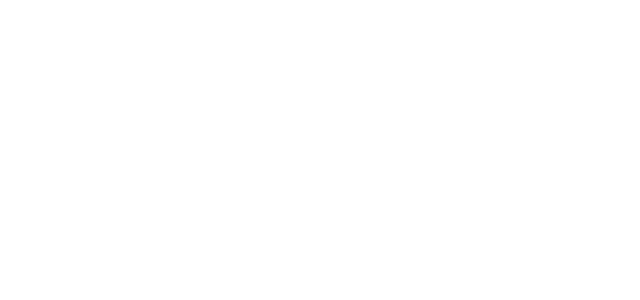
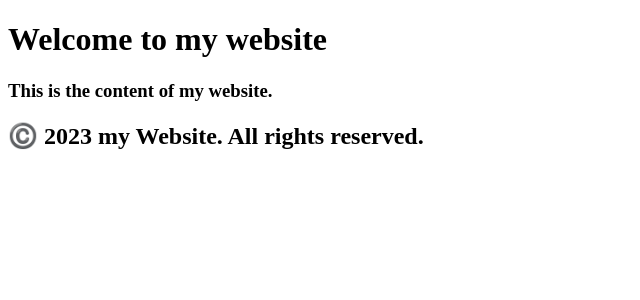
Before and after one commit to acciojob/page-layout-SwapnilYC, a React app: page / in a window 1280 px wide. Shown: the top 300 px of the page, without its empty margins (0-640 px from the left). Built offline with nearby package versions, Linux system fonts and the light colour scheme.

Commit message:
first commit

```diff
--- a/src/components/App.js
+++ b/src/components/App.js
@@ -1,11 +1,22 @@
 
 import React from "react";
 import './../styles/App.css';
+import Header from './Header'
+import Content from './Content'
+import Footer from './Footer'
+
 
 const App = () => {
+  let x = "Welcome to my website"
+  let y = "This is the content of my website."
+  let z = "©️ 2023 my Website. All rights reserved."
   return (
     <div>
         {/* Do not remove the main div */}
+        <Header header={x}/>
+        <Content content={y}/>
+        <Footer footer={z}/>
+
     </div>
   )
 }
--- /dev/null
+++ b/src/components/Content.js
@@ -0,0 +1,8 @@
+import React from "react";
+import ReactDOM from "react-dom";
+
+function Content({content}){
+return <h3>{content}</h3>
+}
+
+export default Content;
--- /dev/null
+++ b/src/components/Footer.js
@@ -0,0 +1,8 @@
+import React from "react";
+import ReactDOM from "react-dom";
+
+function Footer({footer}){
+return <h2>{footer}</h2>
+}
+
+export default Footer;
--- /dev/null
+++ b/src/components/Header.js
@@ -0,0 +1,8 @@
+import React from "react";
+import ReactDOM from "react-dom";
+
+function Header({header}){
+return <h1>{header}</h1>
+}
+
+export default Header;
```
Also changed, not shown: 1 other file (tests, documents, lock files or other folders).
